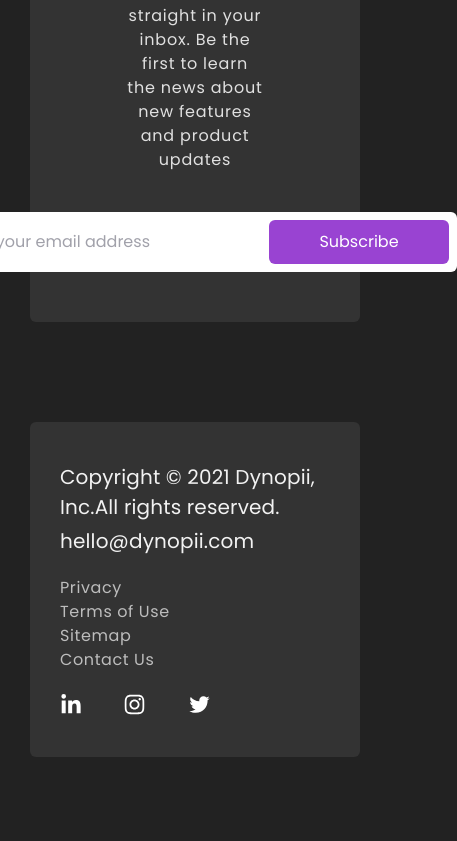
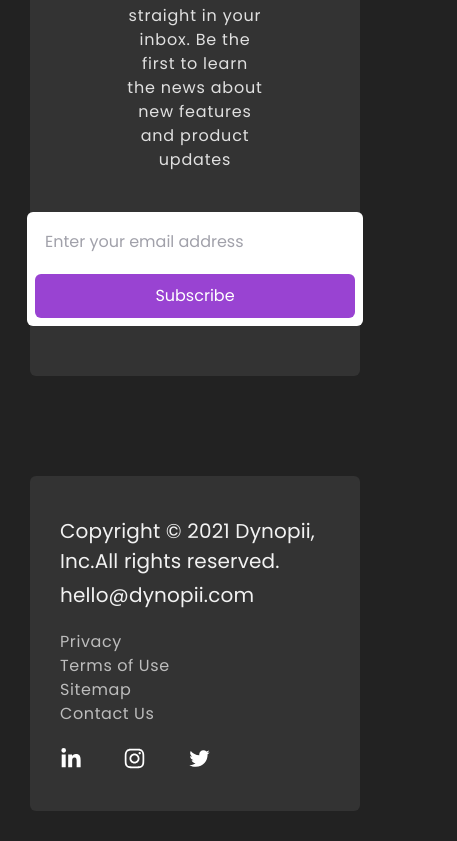
Before and after one commit to dynopii/dynopii.github.io, a Next.js app: page / in a window 390 px wide. Shown: the part 8927-9768 px from the top of the page, 457 px wide, since content can reach past the window. Before the commit the page ends 9714 px from the top, so only its background shows below. Built offline with nearby package versions, Linux system fonts and the light colour scheme.

Commit message:
newsletter responsive fix

```diff
--- a/components/screens/landing/Newsletter.tsx
+++ b/components/screens/landing/Newsletter.tsx
@@ -40,9 +40,9 @@ export const Newsletter: React.FC<Props> = () => {
       >
         {({ values, errors, handleChange, handleBlur, handleSubmit, setFieldValue, isSubmitting }) => (
           <form onSubmit={handleSubmit}>
-            <div className='mt-40 flex items-center bg-white p-2 rounded-default'>
-              <input id='email' placeholder='Enter your email address' value={values.email} onChange={handleChange} className='py-10 w-80 mr-2 px-10 focus:outline-none focus:ring-2 focus:ring-brand focus:border-transparent rounded-default' />
-              <button className='bg-brand px-50 py-10 rounded-default text-white'>Subscribe</button>
+            <div className='mt-40 sm:flex-col sm:items-stretch flex items-center bg-white p-2 rounded-default'>
+              <input id='email' placeholder='Enter your email address' value={values.email} onChange={handleChange} className='py-10 w-80 mr-2 sm:mr-0 px-10 focus:outline-none focus:ring-2 focus:ring-brand focus:border-transparent rounded-default' />
+              <button className='sm:mt-10 bg-brand px-50 py-10 rounded-default text-white'>Subscribe</button>
             </div>
           </form>
         )}
```
